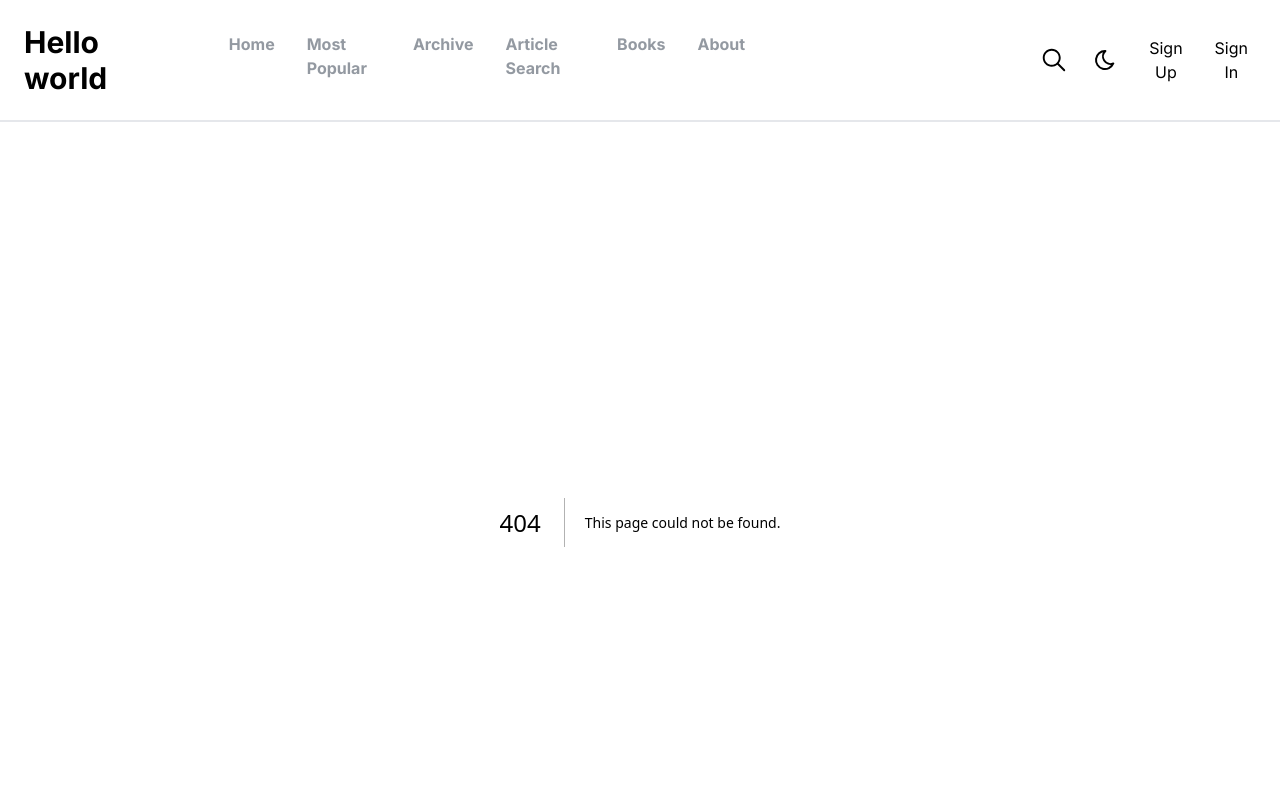
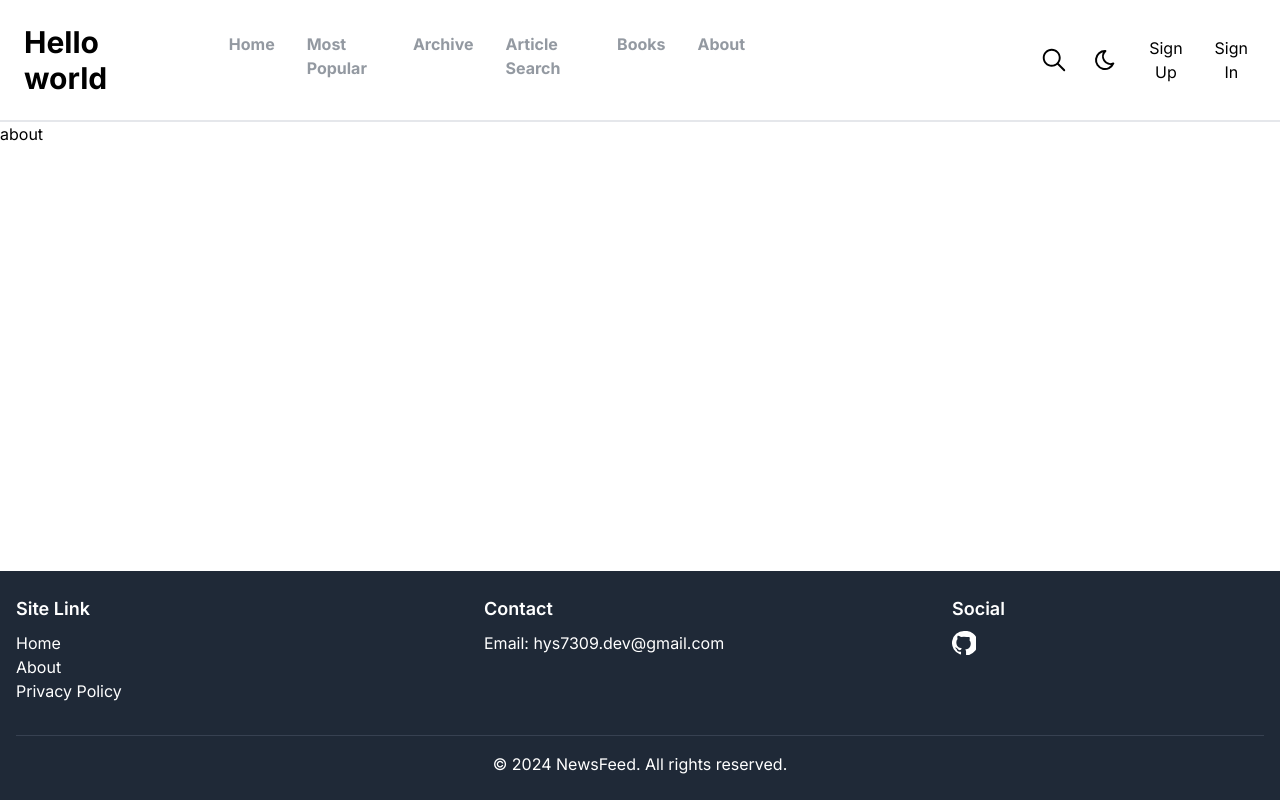
Before and after one commit to youngsikkk/customizing-news-app, a Next.js app: page /about in a window 1280 px wide. Before the commit this address had no page. Shown: the top 800 px of the page. Built offline with nearby package versions, Linux system fonts and the light colour scheme.

Commit message:
fix: change detail site

```diff
--- /dev/null
+++ b/src/app/about/page.jsx
@@ -0,0 +1,11 @@
+import React from "react";
+
+const about = () => {
+    return (
+        <>
+            <h1>about</h1>
+        </>
+    )
+}
+
+export default about;
--- a/src/app/tech/page.tsx
+++ /dev/null
@@ -1,9 +0,0 @@
-import React from "react";
-
-const TechHome = () => {
-    return (
-        <h1>Tech Home</h1>
-    )
-}
-
-export default TechHome;
```
Also changed, not shown: src/app/archive/page.tsx (renamed from src/app/story/page.tsx), src/app/search/page.tsx (renamed from src/app/media/page.tsx).
